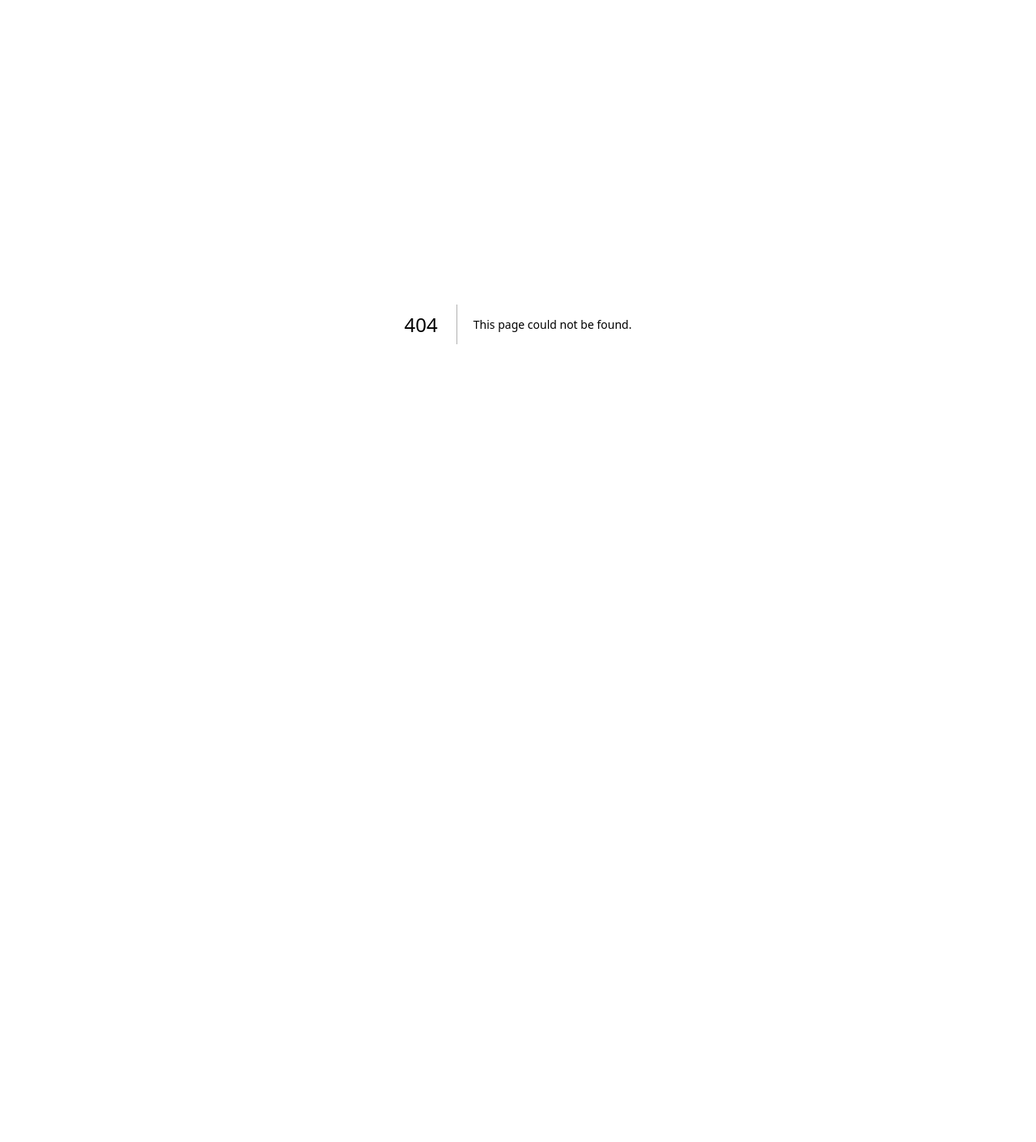
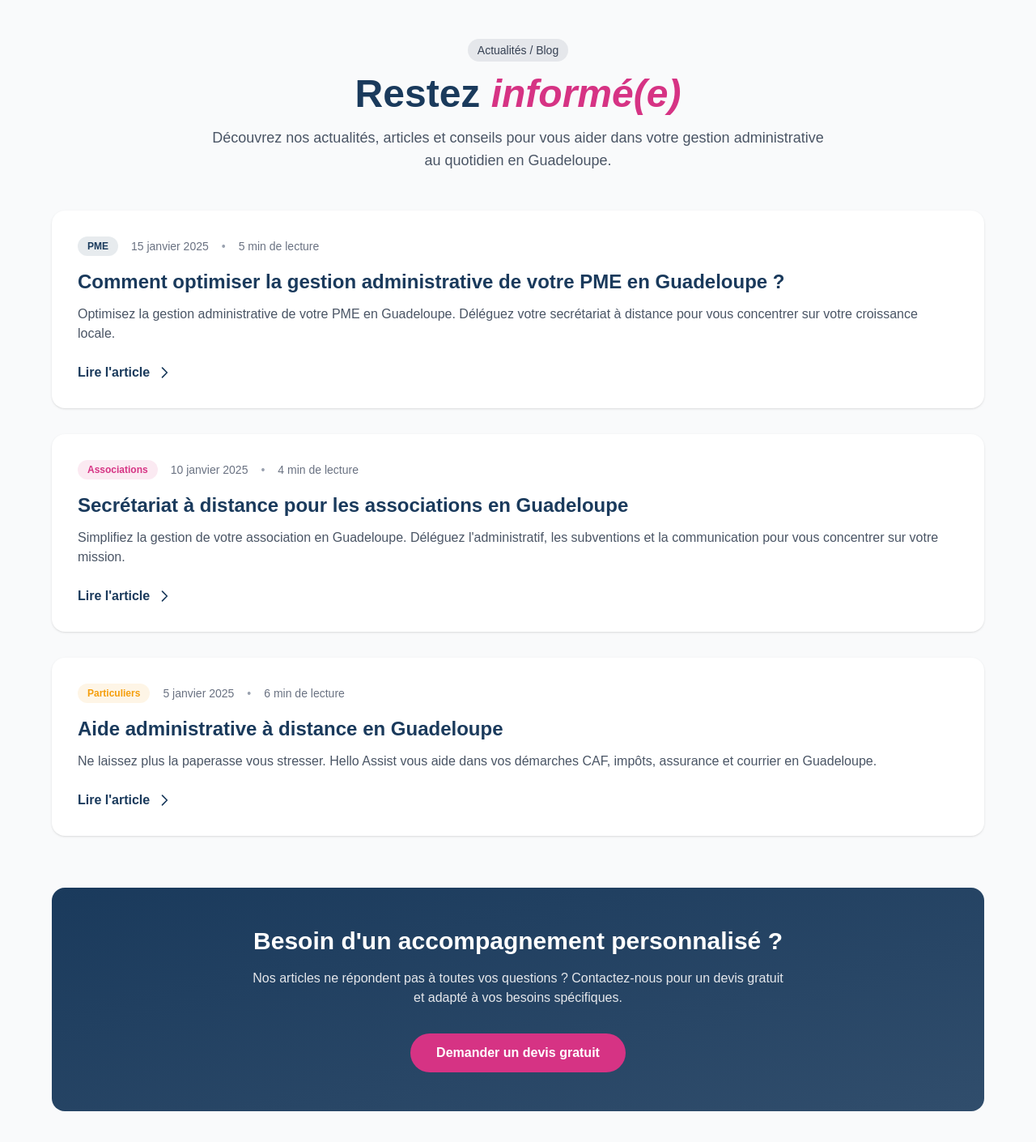
Before and after one commit to agenceleela/helloassist, a Next.js app: page /actualites in a window 1280 px wide. Before the commit this address had no page. Shown: the top 1410 px of the page at 81% size. Before the commit the page ends 800 px from the top, so only its background shows below. Built offline with nearby package versions, Linux system fonts and the light colour scheme.

Commit message:
feat: add /actualites page and link from Blog card with navbar on all pages

```diff
--- /dev/null
+++ b/src/app/actualites/page.tsx
@@ -0,0 +1,113 @@
+import Link from 'next/link';
+
+export const metadata = {
+  title: 'Actualités Hello Assist | Guadeloupe',
+  description: 'Suivez l\'actualité de Hello Assist, votre secrétaire indépendante au Moule. Nouvelles, annonces et informations sur nos services.',
+};
+
+export default function Actualites() {
+  // Exemple d'article - à remplacer par de vrais articles plus tard
+  const articles = [
+    {
+      href: '/articles/secretariat-distance-pme-guadeloupe',
+      date: '15 janvier 2025',
+      category: 'PME',
+      categoryColor: 'bg-[#1a3a5c]/10 text-[#1a3a5c]',
+      title: 'Comment optimiser la gestion administrative de votre PME en Guadeloupe ?',
+      excerpt: 'Optimisez la gestion administrative de votre PME en Guadeloupe. Déléguez votre secrétariat à distance pour vous concentrer sur votre croissance locale.',
+      readTime: '5 min de lecture',
+    },
+    {
+      href: '/articles/secretariat-distance-associations-guadeloupe',
+      date: '10 janvier 2025',
+      category: 'Associations',
+      categoryColor: 'bg-[#d63384]/10 text-[#d63384]',
+      title: 'Secrétariat à distance pour les associations en Guadeloupe',
+      excerpt: 'Simplifiez la gestion de votre association en Guadeloupe. Déléguez l\'administratif, les subventions et la communication pour vous concentrer sur votre mission.',
+      readTime: '4 min de lecture',
+    },
+    {
+      href: '/articles/aide-administrative-particuliers-guadeloupe',
+      date: '5 janvier 2025',
+      category: 'Particuliers',
+      categoryColor: 'bg-[#f59e0b]/10 text-[#f59e0b]',
+      title: 'Aide administrative à distance en Guadeloupe',
+      excerpt: 'Ne laissez plus la paperasse vous stresser. Hello Assist vous aide dans vos démarches CAF, impôts, assurance et courrier en Guadeloupe.',
+      readTime: '6 min de lecture',
+    },
+  ];
+
+  return (
+    <main className="min-h-screen bg-gray-50 py-12 px-4">
+      <div className="max-w-6xl mx-auto">
+        {/* Header */}
+        <div className="text-center mb-12">
+          <span className="inline-block px-3 py-1 bg-gray-200 text-gray-700 text-sm font-medium rounded-full mb-4">
+            Actualités / Blog
+          </span>
+          <h1 className="text-4xl md:text-5xl font-bold text-[#1a3a5c] mb-4">
+            Restez <span className="text-[#d63384] italic">informé(e)</span>
+          </h1>
+          <p className="text-gray-600 text-lg max-w-3xl mx-auto">
+            Découvrez nos actualités, articles et conseils pour vous aider dans votre gestion administrative au quotidien en Guadeloupe.
+          </p>
+        </div>
+
+        {/* Articles List */}
+        <div className="space-y-8">
+          {articles.map((article, index) => (
+            <Link
+              key={index}
+              href={article.href}
+              className="group block bg-white rounded-2xl shadow-sm hover:shadow-xl transition-all duration-300 overflow-hidden"
+            >
+              <div className="p-8">
+                <div className="flex flex-wrap items-center gap-4 mb-4">
+                  <span className={`inline-block px-3 py-1 text-xs font-semibold rounded-full ${article.categoryColor}`}>
+                    {article.category}
+                  </span>
+                  <span className="text-sm text-gray-500">{article.date}</span>
+                  <span className="text-sm text-gray-400">•</span>
+                  <span className="text-sm text-gray-500">{article.readTime}</span>
+                </div>
+
+                <h2 className="text-2xl font-bold text-[#1a3a5c] mb-3 group-hover:text-[#d63384] transition-colors">
+                  {article.title}
+                </h2>
+
+                <p className="text-gray-600 mb-6 line-clamp-2">
+                  {article.excerpt}
+                </p>
+
+                <div className="flex items-center text-[#1a3a5c] font-semibold group-hover:text-[#d63384] transition-colors">
+                  Lire l'article
+                  <svg className="w-5 h-5 ml-2 group-hover:translate-x-1 transition-transform" fill="none" stroke="currentColor" viewBox="0 0 24 24">
+                    <path strokeLinecap="round" strokeLinejoin="round" strokeWidth={2} d="M9 5l7 7-7 7" />
+                  </svg>
+                </div>
+              </div>
+            </Link>
+          ))}
+        </div>
+
+        {/* CTA Section */}
+        <div className="mt-16 text-center">
+          <div className="bg-gradient-to-br from-[#1a3a5c] to-[#1a3a5c]/90 rounded-2xl p-8 md:p-12 text-white">
+            <h2 className="text-2xl md:text-3xl font-bold mb-4">
+              Besoin d'un accompagnement personnalisé ?
+            </h2>
+            <p className="text-gray-200 mb-8 max-w-2xl mx-auto">
+              Nos articles ne répondent pas à toutes vos questions ? Contactez-nous pour un devis gratuit et adapté à vos besoins spécifiques.
+            </p>
+            <Link
+              href="/#contact"
+              className="inline-block bg-[#d63384] hover:bg-[#b52a6f] text-white font-bold py-3 px-8 rounded-full transition-colors duration-300"
+            >
+              Demander un devis gratuit
+            </Link>
+          </div>
+        </div>
+      </div>
+    </main>
+  );
+}
--- a/src/components/Blog.tsx
+++ b/src/components/Blog.tsx
@@ -13,7 +13,7 @@ const blogCategories = [
     title: "Actualités",
     description: "Les dernières nouvelles de Hello Assist et du secteur",
     color: "from-[#1a3a5c] to-[#2d4a6f]",
-    href: "#blog", // Placeholder - à remplacer quand la page sera créée
+    href: "/actualites",
   },
   {
     icon: Lightbulb,
@@ -55,7 +55,7 @@ const Blog = () => {
           </span>
           <h2 className="text-3xl md:text-4xl font-bold text-[#1a3a5c] mb-4">
             Restez{" "}
-            <span className="script-accent text-5xl md:text-6xl">informé(e)</span>
+            <span className="script-accent text-4xl">informé(e)</span>
           </h2>
           <p className="text-gray-600 max-w-2xl mx-auto text-lg">
             Découvrez mes articles, conseils et actualités pour vous aider dans
```
